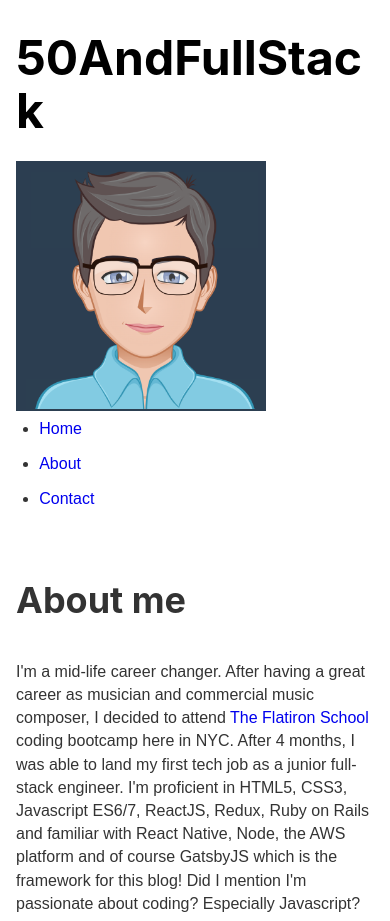
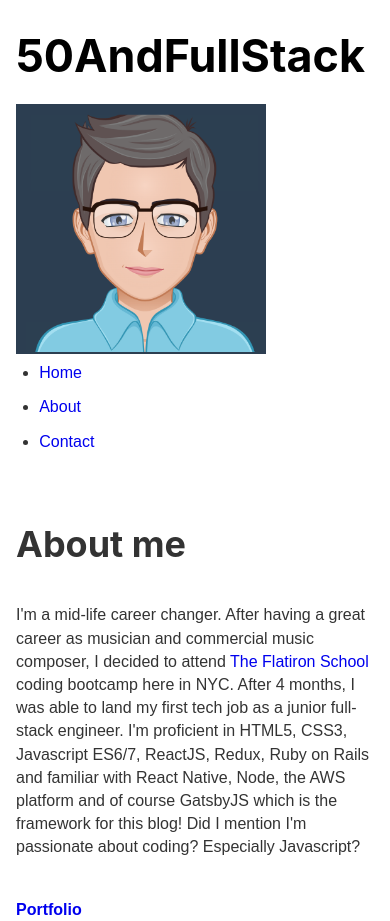
Before and after one commit to dsound-zz/50AndFullStack, a Gatsby site: page /about in a window 390 px wide. Shown: the top 921 px of the page. Built offline with nearby package versions, Linux system fonts and the light colour scheme; Gatsby itself is replaced by a stand-in of ours.

Commit message:
fixed title size for mobile

```diff
--- a/src/components/header.module.scss
+++ b/src/components/header.module.scss
@@ -4,7 +4,7 @@
 
 .title {
     color: #000000;
-    font-size: 3rem;
+    font-size: 2.8rem;
     text-decoration: none;
 }
 
```
